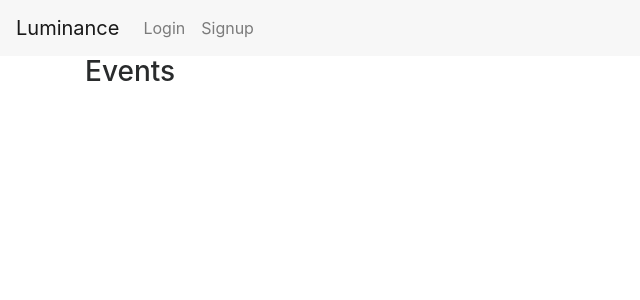
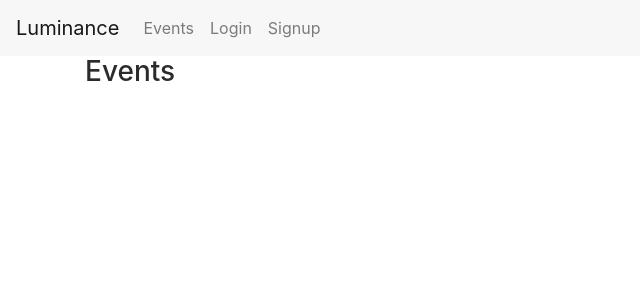
Before and after one commit to nginth/luminance, a Flask app: page /events in a window 1280 px wide. Shown: the top 300 px of the page, without its empty margins (0-640 px from the left). Run offline with Flask 2, Linux system fonts and the light colour scheme; data that the repository does not hold is empty; parts of the project's set-up code (start-up, migrations or seed data) failed here and were passed over; some libraries are stand-ins or nearby versions.

Commit message:
add some navigation

```diff
--- a/luminance/templates/layout.html
+++ b/luminance/templates/layout.html
@@ -14,6 +14,9 @@
   <a class="navbar-brand" href="/">Luminance</a>
   <div class="collapse navbar-collapse" id="navbarNav">
     <ul class="navbar-nav">
+      <li class="nav-item">
+        <a class="nav-link" href="/events">Events <span class="sr-only">(current)</span></a>
+      </li>
       {% if not current_user.is_authenticated %}
       <li class="nav-item">
         <a class="nav-link" href="/login">Login <span class="sr-only">(current)</span></a>
@@ -22,6 +25,9 @@
         <a class="nav-link" href="/signup">Signup <span class="sr-only">(current)</span></a>
       </li>
       {% else %}
+      <li class="nav-item">
+        <a class="nav-link" href="/contest">Create Contest <span class="sr-only">(current)</span></a>
+      </li>
       <li class="nav-item">
         <a class="nav-link" href="/logout">Logout <span class="sr-only">(current)</span></a>
       </li>
```
